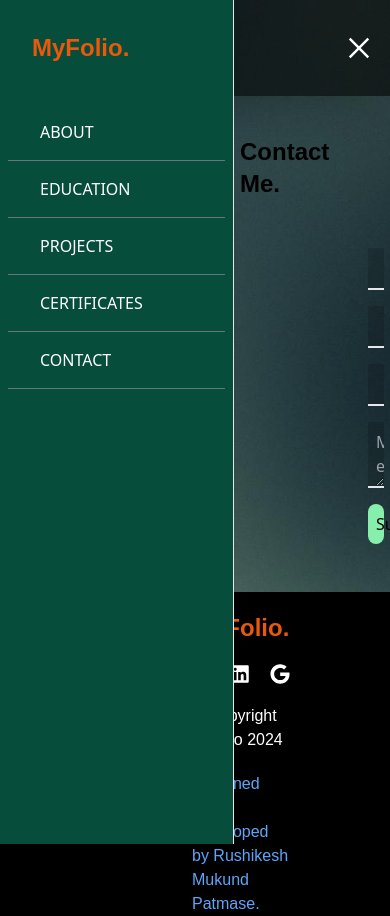
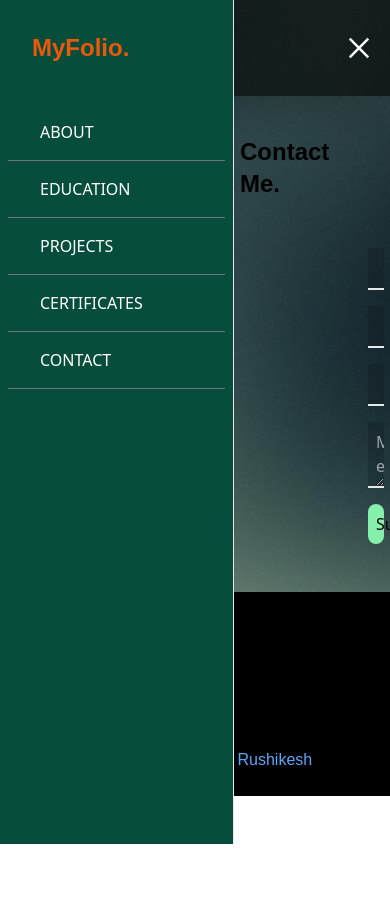
Before and after one commit to Rushikesh-Patmase/react-portfolio-rushikesh, a React (Create React App) app: page /contact in a window 390 px wide. Shown: the top 916 px of the page. After the commit the page ends 844 px from the top, so only its background shows below. Built offline with nearby package versions, Linux system fonts and the light colour scheme; a web font is replaced by a local one.

Commit message:
Update Footer.js

```diff
--- a/src/Footer.js
+++ b/src/Footer.js
@@ -3,7 +3,7 @@
 const Footer = () => {
     return (
         <div className='bg-black flex flex-row'>
-            <div className='flex flex-col mx-40'>
+            <div className='flex flex-col mx-15 md:mx-40'>
                 <h1 className='text-orange-600 font-bold text-2xl mx-8 my-5'>MyFolio.</h1>
                 <div className='flex flex-row mx-5'>
                     <a href='https://www.instagram.com/_rushikeshh___'><FaInstagram className='w-10 h-5 text-white' /></a>
```
